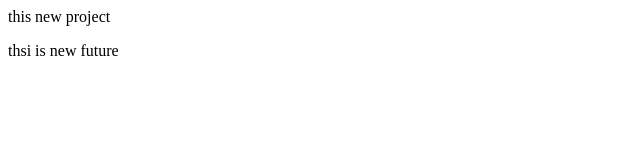
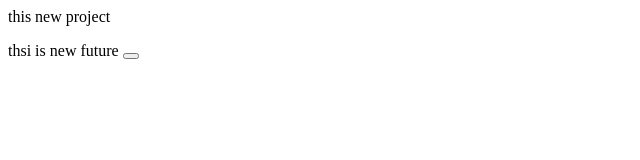
Before and after one commit to LOHKI9/localrepo, a plain HTML site: page index.html in a window 1280 px wide. Shown: the full height of the page, 0-640 px from the left. Drawn offline with Linux system fonts and the light colour scheme.

Commit message:
button add

```diff
--- a/index.html
+++ b/index.html
@@ -1,2 +1,2 @@
 <p> this new project</p>
-<p>thsi is new future</p>
+<p>thsi is new future <button></button></p>
```
